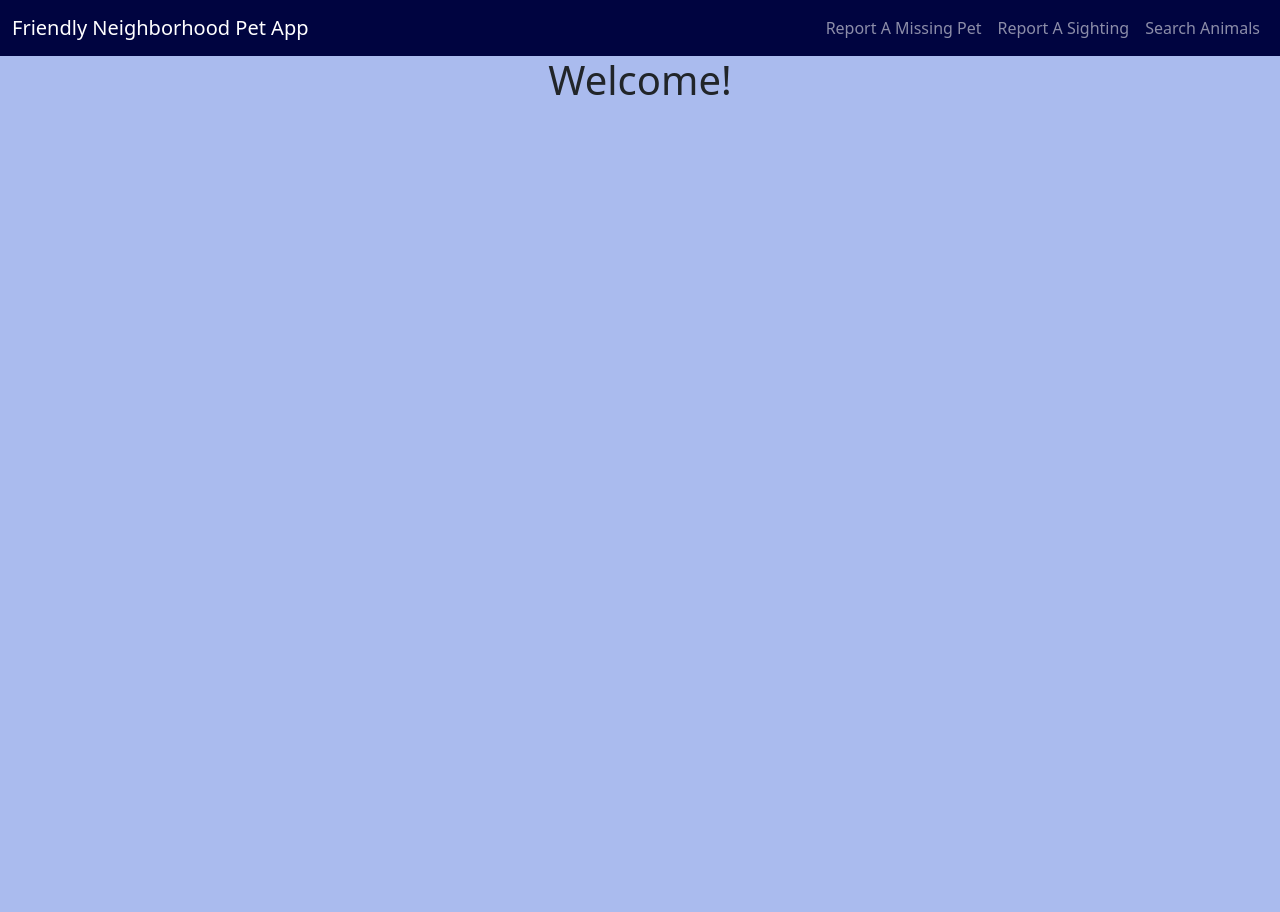
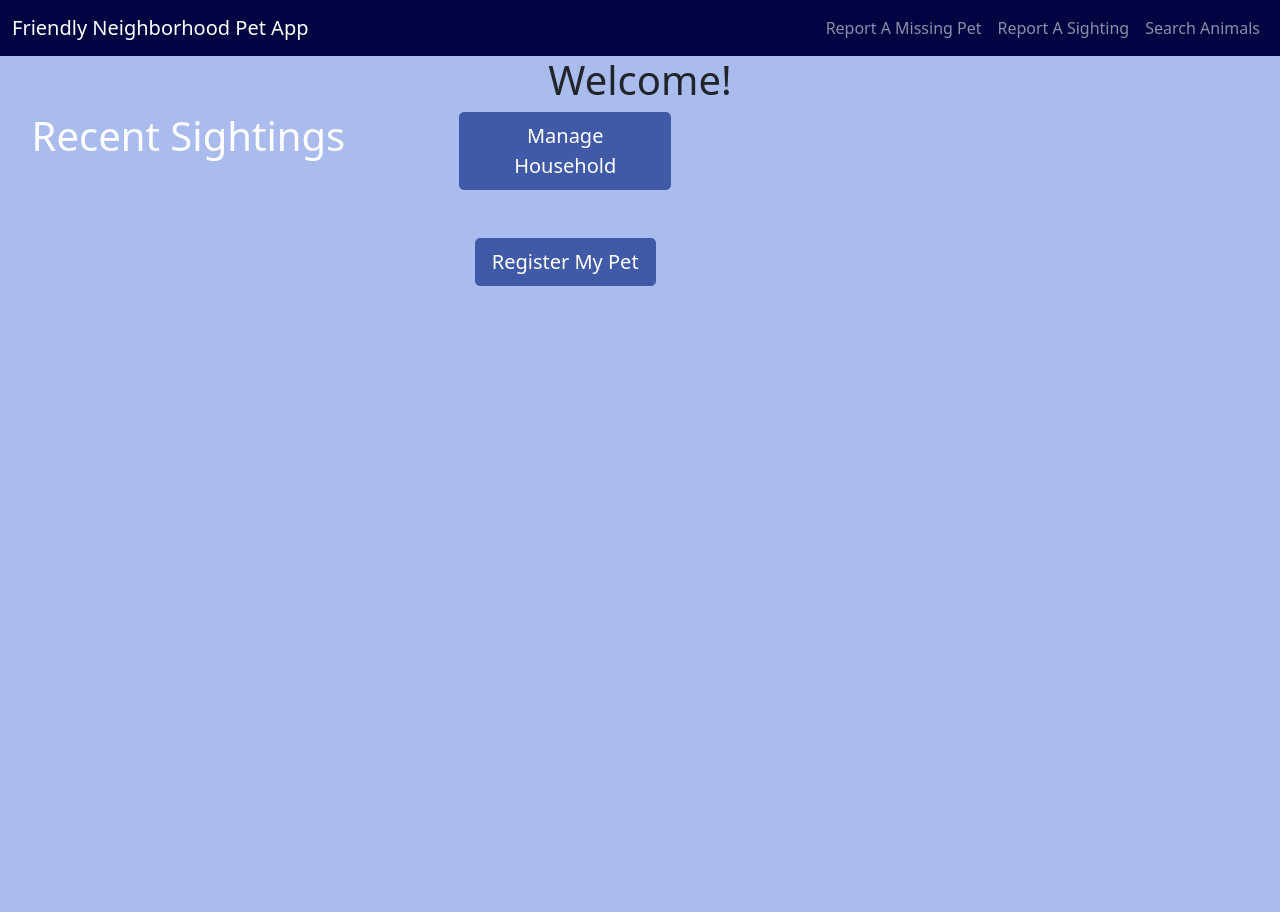
Before and after one commit to jelainhart/fnpa, a PHP site: page /cs4640/home.php in a window 1280 px wide. Before the commit the page ends 95 px from the top, so only its background shows below. Run offline with PHP 8.4, Linux system fonts and the light colour scheme.

Commit message:
adding to homepage

```diff
--- a/home.php
+++ b/home.php
@@ -3,14 +3,31 @@
 <html>
 <head>
   <meta charset="utf-8">
-  <meta http-equiv="X-UA-Compatible" content="IE=edge">
   <meta name="viewport" content="width=device-width, initial-scale=1">
   <meta name="author" content="Esha Khator">
   <meta name="description" content="Small web app for CS 4750 project">
 
   <title>FNPA</title>
   <link href="https://cdn.jsdelivr.net/npm/bootstrap@5.1.3/dist/css/bootstrap.min.css" rel="stylesheet" integrity="sha384-1BmE4kWBq78iYhFldvKuhfTAU6auU8tT94WrHftjDbrCEXSU1oBoqyl2QvZ6jIW3" crossorigin="anonymous">
-  <link rel="stylesheet" href="styles.css" />
+
+  <style>
+        html, body, .container-fluid, .row {
+            height: 100%;
+        }
+
+        div {
+        margin-left: auto;
+        margin-right: auto;
+        width: 100%;
+        }
+
+        .button-container {
+            display: flex;
+            align-items: center;
+            justify-content: center;
+        }
+    </style>
+    <link rel="stylesheet" href="styles.css" />
 </head>
 
 <body>
@@ -20,6 +37,27 @@
     <h1>Welcome!</h1>
   </div>
 
+  <div class="container-fluid">
+        <div class="row">
+            <div class="col-md-6 ">
+                <!-- Left half of the screen -->
+                <h1 class="text-white text-center">Recent Sightings</h1>
+            </div>
+            <div class="col-md-6">
+                <!-- Right half of the screen with button -->
+                <div class="button-container">
+                <a href="addpet.php" class="btn btn-lg">Manage Household</a>
+                </div>
+
+                <br><br>
+
+                <div class="button-container">
+                <a href="addpet.php" class="btn btn-lg">Register My Pet</a>
+                </div>
+             </div>
+        </div>
+  </div>
+
   <script src="https://cdn.jsdelivr.net/npm/bootstrap@5.1.3/dist/js/bootstrap.bundle.min.js" integrity="sha384-ka7Sk0Gln4gmtz2MlQnikT1wXgYsOg+OMhuP+IlRH9sENBO0LRn5q+8nbTov4+1p" crossorigin="anonymous"></script>
 
 </body>
--- a/styles.css
+++ b/styles.css
@@ -69,3 +69,14 @@ footer {
   color: WhiteSmoke;
   padding: 10px;
 }
+
+.btn {
+  background-color: #405aa8;
+  color: #fff;
+  border-color: #405aa8;
+}
+
+.btn:hover {
+  background-color: #aabbee;
+  border-color: #405aa8;
+}
```
Also changed, not shown: reportmissing.php (+5 -5 lines), reportsighting.php (+5 -5 lines).
